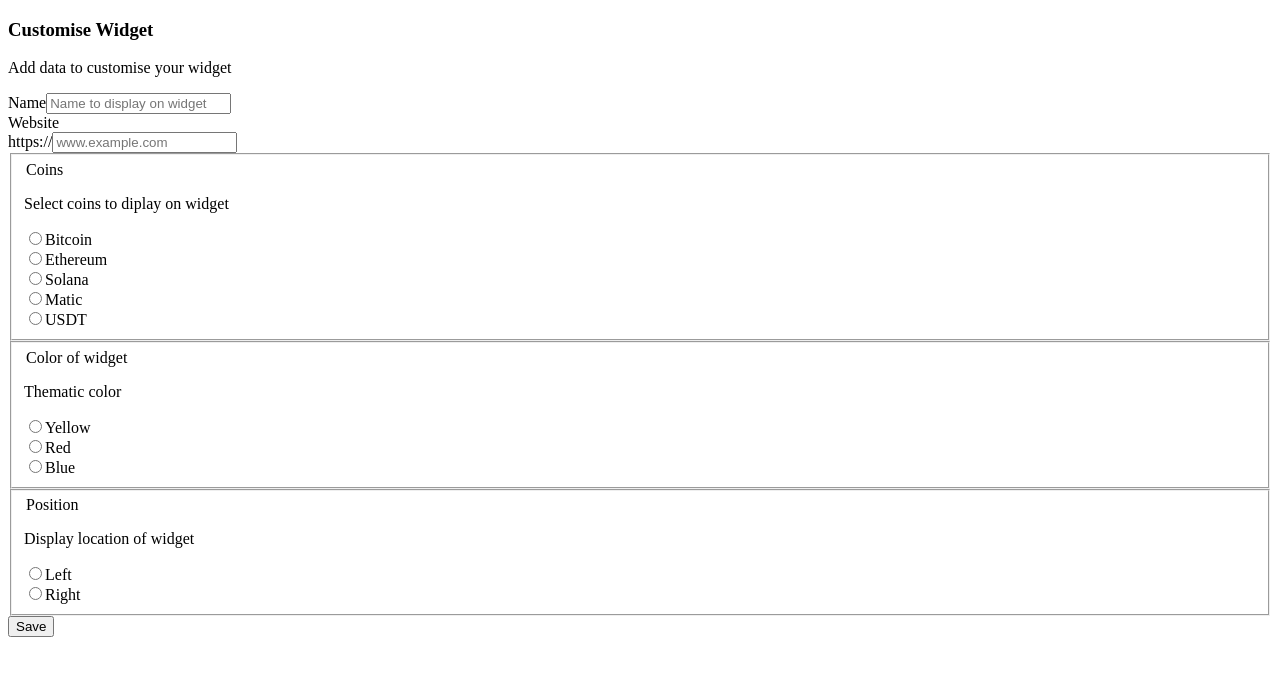
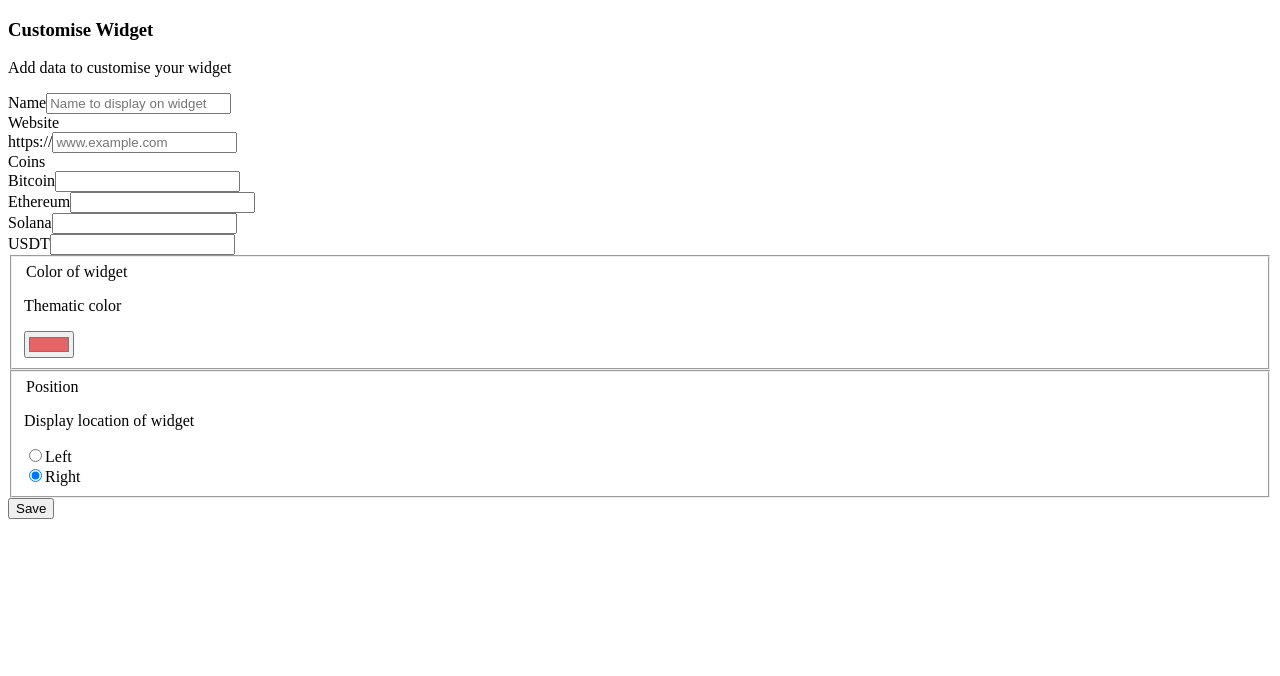
Before and after one commit to Utkarshbhimte/buymeacryptocoffee, a Next.js app: page / in a window 1280 px wide. Shown: the top 676 px of the page. Built offline with nearby package versions, Linux system fonts and the light colour scheme.

Commit message:
changes: - static coin address addition - color widget using input type color

```diff
--- a/components/customise-widget-form/CustomiseWidgetForm.js
+++ b/components/customise-widget-form/CustomiseWidgetForm.js
@@ -4,7 +4,20 @@ import { useForm } from "react-hook-form";
 
 function CustomiseWidgetForm() {
 
-    const { register, handleSubmit, formState: { errors } } = useForm();
+    const { register, handleSubmit, formState: { errors } } = useForm({
+        defaultValues: {
+            firstName: "",
+            websiteUrl: "",
+            widgetColor: "#e66465",
+            widgetPosition: "right",
+            walletAddresses: [
+                { id: '0', name: 'Bitcoin', publicAddress: '' },
+                { id: '1', name: 'Ethereum', publicAddress: '' },
+                { id: '2', name: 'Solana', publicAddress: '' },
+                { id: '3', name: 'USDT', publicAddress: '' }
+            ]
+        }
+    });
     const onSubmit = data => console.log(data);
 
 
@@ -24,7 +37,7 @@ function CustomiseWidgetForm() {
                         </div>
                     </div>
                     <div className="mt-5 md:mt-0 md:col-span-2">
-                            <form method="POST" onSubmit={handleSubmit(onSubmit)}>
+                        <form onSubmit={handleSubmit(onSubmit)}>
                             <div className="shadow overflow-hidden sm:rounded-md">
                                 <div className="px-4 py-5 bg-white sm:p-6">
                                     <div className="grid grid-cols-6 gap-6">
@@ -36,7 +49,7 @@ function CustomiseWidgetForm() {
                                             </label>
                                             <input
                                                 type="text"
-                                                    name="first-name"
+                                                name="firstName"
                                                 id="first-name"
                                                 autoComplete="given-name"
                                                 placeholder="Name to display on widget"
@@ -68,73 +81,76 @@ function CustomiseWidgetForm() {
                                         </div>
 
                                         {/* coin list section */}
-                                            <fieldset>
+                                        <div className="col-span-6">
                                             <div>
-                                                    <legend className="text-base font-medium text-gray-900">Coins</legend>
-                                                    <p className="text-sm text-gray-500">Select coins to diplay on widget</p>
-                                                </div>
-                                                <div className="mt-4 space-y-4">
-                                                    <div className="flex items-center">
+                                                <label htmlFor="company-website" className="block text-sm font-medium text-gray-700">
+                                                    Coins
+                                                </label>
+                                                <div className="mt-1 flex rounded-md shadow-sm">
+                                                    <span className="inline-flex items-center px-3 rounded-l-md border border-r-0 border-gray-300 bg-gray-50 text-gray-500 text-sm">
+                                                        Bitcoin
+                                                    </span>
                                                     <input
-                                                            id="push-everything"
-                                                            name="btc-coin"
-                                                            type="radio"
-                                                            value="btc-coin"
-                                                            {...register("btc")}
-                                                            className="focus:ring-indigo-500 h-4 w-4 text-indigo-600 border-gray-300"
+                                                        type="text"
+                                                        name="walletAddresses[0].publicAddress"
+                                                        id="company-website"
+                                                        className="focus:ring-indigo-500 focus:border-indigo-500 flex-1 block w-full rounded-none rounded-r-md sm:text-sm border-gray-300"
+                                                        ref{...register("walletAddresses[0].publicAddress")}
                                                     />
-                                                        <label htmlFor="push-everything" className="ml-3 block text-sm font-medium text-gray-700">
-                                                            Bitcoin
-                                                        </label>
-                                                    </div>
-                                                    <div className="flex items-center">
-                                                        <input
-                                                            id="push-email"
-                                                            name="eth-coin"
-                                                            type="radio"
-                                                            value="eth-coin"
-                                                            {...register("eth")}
-                                                            className="focus:ring-red-500 h-4 w-4 text-indigo-600 border-gray-300"
-                                                        />
-                                                        <label htmlFor="push-email" className="ml-3 block text-sm font-medium text-gray-700">
-                                                            Ethereum
-                                                        </label>
-                                                    </div>
-                                                    <div className="flex items-center">
-                                                        <input
-                                                            id="push-nothing"
-                                                            name="sol-coin"
-                                                            type="radio"
-                                                            className="focus:ring-indigo-500 h-4 w-4 text-indigo-600 border-gray-300"
-                                                        />
-                                                        <label htmlFor="push-nothing" className="ml-3 block text-sm font-medium text-gray-700">
-                                                            Solana
-                                                        </label>
-                                                    </div>
-                                                    <div className="flex items-center">
-                                                        <input
-                                                            id="push-nothing"
-                                                            name="matic-coin"
-                                                            type="radio"
-                                                            className="focus:ring-indigo-500 h-4 w-4 text-indigo-600 border-gray-300"
-                                                        />
-                                                        <label htmlFor="push-nothing" className="ml-3 block text-sm font-medium text-gray-700">
-                                                            Matic
-                                                        </label>
-                                                    </div>
-                                                    <div className="flex items-center">
-                                                        <input
-                                                            id="push-nothing"
-                                                            name="usdt-coin"
-                                                            type="radio"
-                                                            className="focus:ring-indigo-500 h-4 w-4 text-indigo-600 border-gray-300"
-                                                        />
-                                                        <label htmlFor="push-nothing" className="ml-3 block text-sm font-medium text-gray-700">
-                                                            USDT
-                                                        </label>
                                                 </div>
                                             </div>
-                                            </fieldset>
+                                        </div>
+                                        <div className="col-span-6">
+                                            <div>
+                                                <div className="mt-1 flex rounded-md shadow-sm">
+                                                    <span className="inline-flex items-center px-3 rounded-l-md border border-r-0 border-gray-300 bg-gray-50 text-gray-500 text-sm">
+                                                        Ethereum
+                                                    </span>
+                                                    <input
+                                                        type="text"
+                                                        name="walletAddresses[1].publicAddress"
+                                                        id="company-website"
+                                                        className="focus:ring-indigo-500 focus:border-indigo-500 flex-1 block w-full rounded-none rounded-r-md sm:text-sm border-gray-300"
+                                                        // placeholder="Ethereum address"
+                                                        {...register("walletAddresses[1].publicAddress")}
+                                                    />
+                                                </div>
+                                            </div>
+                                        </div>
+                                        <div className="col-span-6">
+                                            <div>
+                                                <div className="mt-1 flex rounded-md shadow-sm">
+                                                    <span className="inline-flex items-center px-3 rounded-l-md border border-r-0 border-gray-300 bg-gray-50 text-gray-500 text-sm">
+                                                        Solana
+                                                    </span>
+                                                    <input
+                                                        type="text"
+                                                        name="walletAddresses[2].publicAddress"
+                                                        id="company-website"
+                                                        className="focus:ring-indigo-500 focus:border-indigo-500 flex-1 block w-full rounded-none rounded-r-md sm:text-sm border-gray-300"
+                                                        // placeholder="Solana address"
+                                                        {...register("walletAddresses[2].publicAddress")}
+                                                    />
+                                                </div>
+                                            </div>
+                                        </div>
+                                        <div className="col-span-6">
+                                            <div>
+                                                <div className="mt-1 flex rounded-md shadow-sm">
+                                                    <span className="inline-flex items-center px-3 rounded-l-md border border-r-0 border-gray-300 bg-gray-50 text-gray-500 text-sm">
+                                                        USDT
+                                                    </span>
+                                                    <input
+                                                        type="text"
+                                                        name="walletAddresses[3].publicAddress"
+                                                        id="company-website"
+                                                        className="focus:ring-indigo-500 focus:border-indigo-500 flex-1 block w-full rounded-none rounded-r-md sm:text-sm border-gray-300"
+                                                        // placeholder="USDT address"
+                                                        {...register("walletAddresses[3].publicAddress")}
+                                                    />
+                                                </div>
+                                            </div>
+                                        </div>
 
                                         {/* widget color section */}
                                         <fieldset>
@@ -145,42 +161,10 @@ function CustomiseWidgetForm() {
                                             <div className="mt-4 space-y-4">
                                                 <div className="flex items-center">
                                                     <input
-                                                            id="push-everything"
-                                                            name="push-notifications"
-                                                            type="radio"
-                                                            className="focus:ring-indigo-500 h-4 w-4 text-yellow-400 border-gray-300"
-                                                            value="Yellow"
-                                                            {...register("widgetColor", {required: true})}
+                                                        name="widgetColor"
+                                                        type="color"
+                                                        {...register("widgetColor", { required: true })}
                                                     />
-                                                        <label htmlFor="push-everything" className="ml-3 block text-sm font-medium text-gray-700">
-                                                            Yellow
-                                                        </label>
-                                                    </div>
-                                                    <div className="flex items-center">
-                                                        <input
-                                                            id="push-email"
-                                                            name="push-notifications"
-                                                            type="radio"
-                                                            value="Red"
-                                                            {...register("widgetColor", {required: true})}
-                                                            className="focus:ring-indigo-500 h-4 w-4 text-red-500 border-gray-300"
-                                                        />
-                                                        <label htmlFor="push-email" className="ml-3 block text-sm font-medium text-gray-700">
-                                                            Red
-                                                        </label>
-                                                    </div>
-                                                    <div className="flex items-center">
-                                                        <input
-                                                            id="push-nothing"
-                                                            name="push-notifications"
-                                                            type="radio"
-                                                            value="Blue"
-                                                            {...register("widgetColor", {required: true})}
-                                                            className="focus:ring-indigo-500 h-4 w-4 text-blue-400 border-gray-300"
-                                                        />
-                                                        <label htmlFor="push-nothing" className="ml-3 block text-sm font-medium text-gray-700">
-                                                            Blue
-                                                        </label>
                                                 </div>
                                             </div>
                                         </fieldset>
@@ -199,7 +183,7 @@ function CustomiseWidgetForm() {
                                                         type="radio"
                                                         className="focus:ring-indigo-500 h-4 w-4 text-indigo-600 border-gray-300"
                                                         value="left"
-                                                            {...register("widgetPosition", {required: true})}
+                                                        {...register("widgetPosition", { required: true })}
                                                     />
                                                     <label htmlFor="push-everything" className="ml-3 block text-sm font-medium text-gray-700">
                                                         Left
@@ -212,7 +196,7 @@ function CustomiseWidgetForm() {
                                                         type="radio"
                                                         className="focus:ring-indigo-500 h-4 w-4 text-indigo-600 border-gray-300"
                                                         value="right"
-                                                            {...register("widgetPosition", {required: true})}
+                                                        {...register("widgetPosition", { required: true })}
                                                     />
                                                     <label htmlFor="push-email" className="ml-3 block text-sm font-medium text-gray-700">
                                                         Right
```
Also changed, not shown: 1 other file (tests, documents, lock files or other folders). Lines whose indentation alone changed are shown as unchanged.
